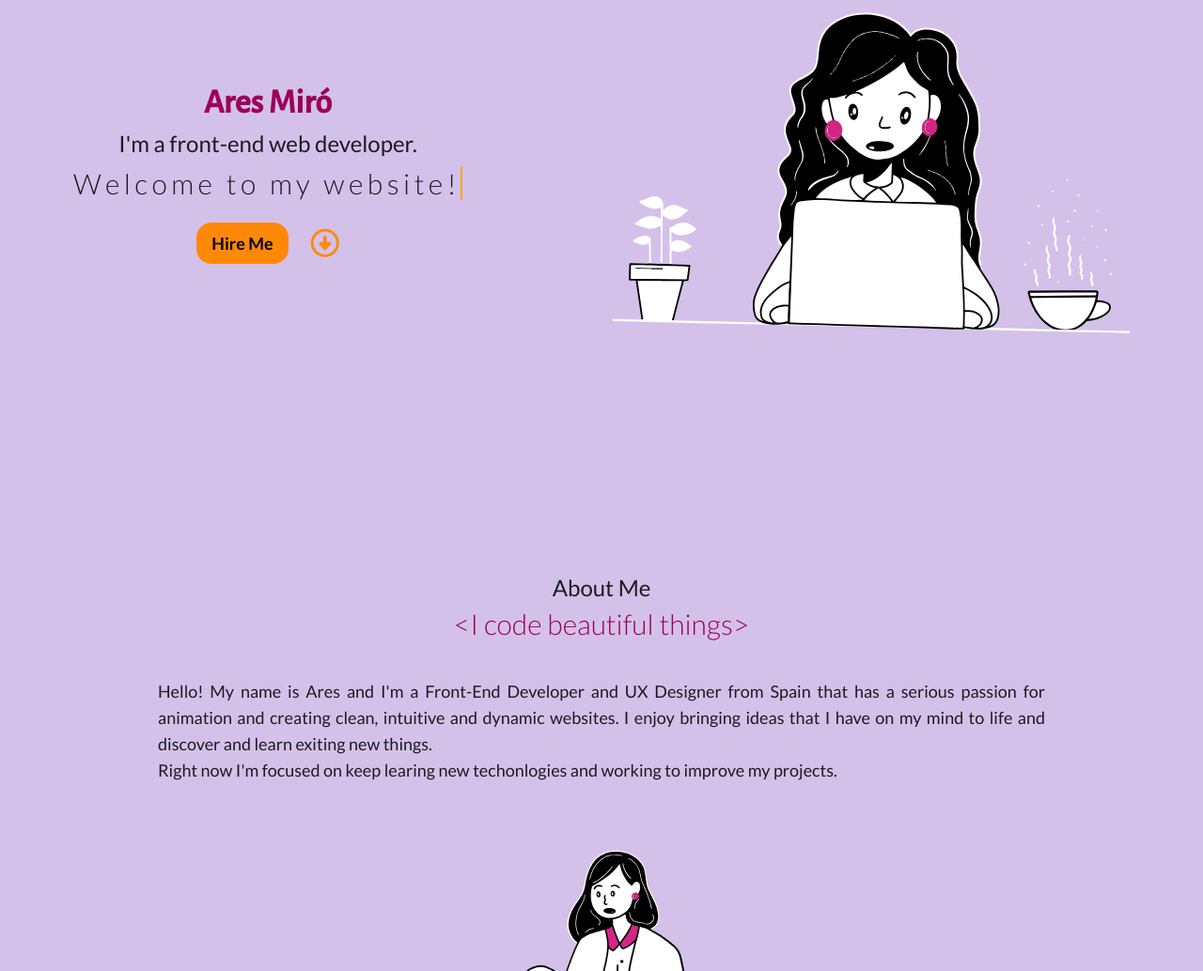
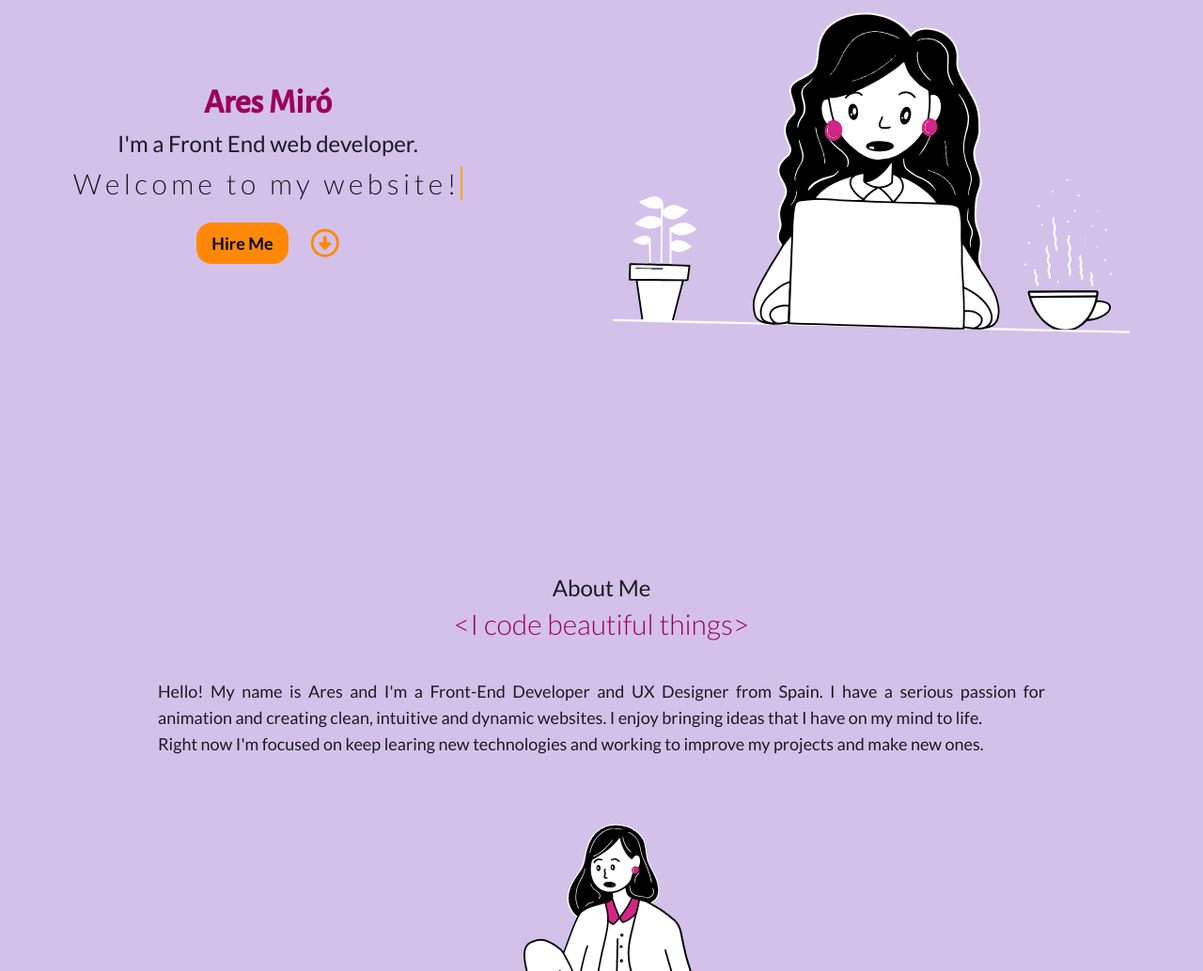
Before and after one commit to aresmiiro/portfolio-ares, a website built with Vite: page index.html in a window 1280 px wide. Shown: the part 320-1354 px from the top of the page at 94% size. Built offline with nearby package versions, Linux system fonts and the light colour scheme; a web font is replaced by a local one.

Commit message:
About me rewriting

```diff
--- a/index.html
+++ b/index.html
@@ -155,7 +155,7 @@
             <p
               class="text-lg mb-2 mt-2 text-text-light dark:text-text-dark font-subtitle lg:text-2xl"
             >
-              I'm a front-end web developer.
+              I'm a Front End web developer.
             </p>
             <div
               class="typewritter text-text-light dark:text-white text-2xl font-subtitle font-light lg:text-3xl"
@@ -210,11 +210,11 @@
                 class="text-text-light dark:text-text-dark w-full text-lg text-justify lg:pr-32 lg:pl-32"
               >
                 Hello! My name is Ares and I'm a Front-End Developer and UX
-                Designer from Spain that has a serious passion for animation and
+                Designer from Spain. I have a serious passion for animation and
                 creating clean, intuitive and dynamic websites. I enjoy bringing
-                ideas that I have on my mind to life and discover and learn
-                exiting new things. <br />Right now I'm focused on keep learing
-                new techonlogies and working to improve my projects.
+                ideas that I have on my mind to life. <br />Right now I'm
+                focused on keep learing new technologies and working to improve
+                my projects and make new ones.
               </p>
             </div>
           </div>
```
